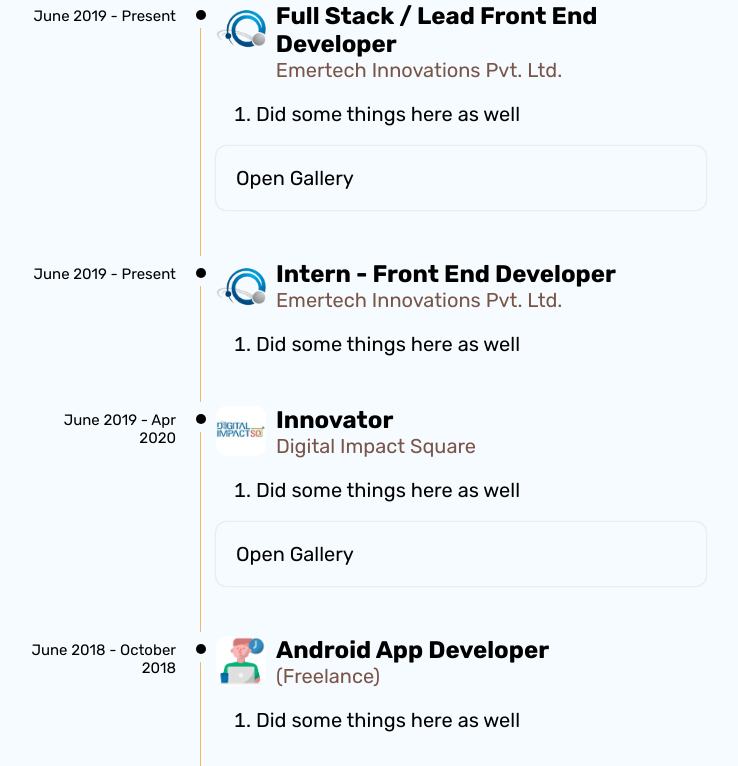
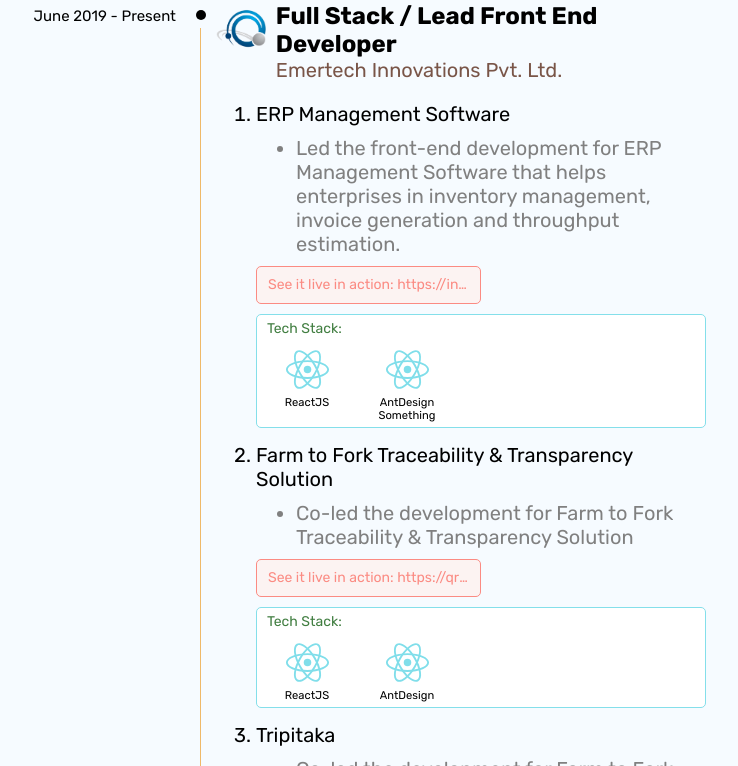
Before and after one commit to AreebKhan619/portfolio-website, a React (Create React App) app: page / in a window 1280 px wide. Shown: the part 1094-1860 px from the top of the page, without its empty margins (274-1012 px from the left). Built offline with nearby package versions, Linux system fonts and the light colour scheme.

Commit message:
Fixed styling. Added sublist capability

```diff
--- a/src/components/shared/Timeline/index.tsx
+++ b/src/components/shared/Timeline/index.tsx
@@ -11,6 +11,20 @@
 interface TimelineProps {
   events: TimelineEventObject[];
 }
+
+interface ExtendedDetails<T> {
+  text: string;
+  subPoints?: string[];
+  link: string;
+  list: T[];
+}
+
+interface IList {
+  icon: any;
+  link: string | null;
+  title: string;
+}
+
 const Timeline: FC<TimelineProps> = ({ events }): JSX.Element => {
   return (
     <TimelineContainer>
@@ -29,6 +43,48 @@
   points,
   gallery,
 }) => {
+  const renderPoint = (
+    point: string | ExtendedDetails<IList>
+  ): string | JSX.Element => {
+    if (typeof point == "string") return point;
+    else if (typeof point == "object") {
+      return (
+        <div className="extended">
+          <div>{point.text}</div>
+          {point.subPoints && (
+            <ul className="subpoints">
+              {point.subPoints.map((_subPt, _idx) => (
+                <li key={_idx}>{_subPt}</li>
+              ))}
+            </ul>
+          )}
+          <div className="supporting-items">
+            <a
+              target={"_blank"}
+              rel={"noreferrer"}
+              href={point.link}
+              className="link"
+            >
+              See it live in action: {point.link}
+            </a>
+            <div className="list">
+              <div style={{ color: "#417e41" }}>Tech Stack:</div>
+              <div className="list-items">
+                {point.list.map(({ icon, link, title }, idx) => (
+                  <div className="item" key={idx}>
+                    <img className="icon" src={icon} alt={title} />
+                    <div className="title">{title}</div>
+                  </div>
+                ))}
+              </div>
+            </div>
+          </div>
+        </div>
+      );
+    }
+    return "";
+  };
+
   return (
     <div
       style={{
@@ -59,7 +115,7 @@
         <section style={{ marginBottom: 50 }}>
           <ol>
             {points?.map((point) => (
-              <li style={{ marginBottom: 15 }}>{point}</li>
+              <li className="point-details">{renderPoint(point)}</li>
             ))}
           </ol>
 
--- a/src/components/shared/Timeline/styled.tsx
+++ b/src/components/shared/Timeline/styled.tsx
@@ -39,6 +39,66 @@
     background: #efb969;
     top: 26px;
   }
+
+  .point-details {
+    margin-bottom: 15px;
+
+    .extended {
+      .subpoints {
+        margin: 10px 0;
+        list-style-type: disc;
+        color: grey;
+      }
+      .supporting-items {
+        font-size: 14px;
+        a.link {
+          color: #fb8b83;
+          margin: 10px 0;
+          background: #fcf3f2;
+          display: inline-block;
+          padding: 4px 11px;
+          border-radius: 5px;
+          border: 1px solid;
+          text-decoration: none;
+
+          display: -webkit-box;
+          -webkit-line-clamp: 1;
+          -webkit-box-orient: vertical;
+          overflow: hidden;
+          line-height: 2;
+          width: 50%;
+          word-break: break-all;
+
+          &:hover {
+            text-decoration: underline;
+          }
+        }
+        .list {
+          padding: 5px 10px;
+          border-radius: 5px;
+          background: white;
+          border: 1px solid #84dfea;
+        }
+        .list-items {
+          display: flex;
+          column-gap: 20px;
+          margin-top: 10px;
+          .item {
+            text-align: center;
+            width: 80px;
+            img.icon {
+              width: 45px;
+              height: 45px;
+              object-fit: cover;
+            }
+            .title {
+              font-size: 0.8em;
+            }
+          }
+        }
+      }
+    }
+  }
 `;
 
 export const Subtitle = styled.div`
--- a/src/pages/experience/index.tsx
+++ b/src/pages/experience/index.tsx
@@ -3,7 +3,13 @@
 import PageTitle from "../../components/shared/PageTitle";
 import Timeline from "../../components/shared/Timeline";
 
-import { CAWStudios, DISQ, Emertech, Freelance } from "../../assets/images";
+import {
+  CAWStudios,
+  DISQ,
+  Emertech,
+  Freelance,
+  ReactJS,
+} from "../../assets/images";
 import { GenericObject } from "../../ts";
 
 const Experience = () => {
@@ -24,7 +30,65 @@
       company: "Emertech Innovations Pvt. Ltd.",
       companyURL: "(External Link Indicator)",
       companyLogo: Emertech,
-      rolesAndResponsibilities: ["Did some things here as well"],
+      rolesAndResponsibilities: [
+        {
+          text: "ERP Management Software",
+          subPoints: [
+            "Led the front-end development for ERP Management Software that helps enterprises in inventory management, invoice generation and throughput estimation.",
+          ],
+          link: "https://invento.agrotrust.io",
+          list: [
+            {
+              icon: ReactJS,
+              link: null,
+              title: "ReactJS",
+            },
+            {
+              icon: ReactJS,
+              link: null,
+              title: "AntDesign Something",
+            },
+          ],
+        },
+        {
+          text: "Farm to Fork Traceability & Transparency Solution",
+          subPoints: [
+            "Co-led the development for Farm to Fork Traceability & Transparency Solution",
+          ],
+          link: "https://qriosity.agrotrust.io/trace/73616879616472692d6661726d737c7c3030303030327c7c3530396535617c7c313034303738",
+          list: [
+            {
+              icon: ReactJS,
+              link: null,
+              title: "ReactJS",
+            },
+            {
+              icon: ReactJS,
+              link: null,
+              title: "AntDesign",
+            },
+          ],
+        },
+        {
+          text: "Tripitaka",
+          subPoints: [
+            "Co-led the development for Farm to Fork Traceability & Transparency Solution",
+          ],
+          link: "https://qriosity.agrotrust.io/trace/73616879616472692d6661726d737c7c3030303030327c7c3530396535617c7c313034303738",
+          list: [
+            {
+              icon: ReactJS,
+              link: null,
+              title: "ReactJS",
+            },
+            {
+              icon: ReactJS,
+              link: null,
+              title: "AntDesign",
+            },
+          ],
+        },
+      ],
       gallery: [],
     },
     {
--- a/src/pages/overview/index.tsx
+++ b/src/pages/overview/index.tsx
@@ -80,27 +80,17 @@
             <StatSubtitle>{Strings.projects}</StatSubtitle>
           </Stat>
         </StatContainerOuter>
-        <div style={{ margin: "20px 0", textAlign: "center" }}>
-          <img style={{ height: 45 }} src={WavyLine} alt={"divider"} />
+        <div className="wavy-line-container">
+          <img src={WavyLine} alt={"divider"} />
         </div>
-        <div id="second_half">
-          <div style={{ margin: "20px 0", display: "flex", columnGap: 10 }}>
-            <div
-              style={{
-                backgroundColor: "black",
-                display: "inline-block",
-                color: "white",
-                alignSelf: "center",
-                padding: "10px 15px",
-                borderRadius: "10px",
-                fontSize: 15,
-              }}
-            >
+        <div id="second-half">
+          <div className="links-container">
+            <div id="resume-link" className="link">
               Download Resume
             </div>
             {links.map((el) => {
               return (
-                <a href={el.url}>
+                <a className="link" href={el.url}>
                   <img style={{ width: 45 }} src={el.imgUri} alt={el.name} />
                 </a>
               );
--- a/src/pages/overview/styled.tsx
+++ b/src/pages/overview/styled.tsx
@@ -11,6 +11,40 @@
 export const LeftPortion = styled.div`
   flex: 50%;
   color: grey;
+
+  .wavy-line-container {
+    margin: 20px 0;
+    text-align: center;
+
+    img {
+      height: 45px;
+    }
+  }
+
+  #second-half .links-container {
+    margin: 20px 0;
+    display: flex;
+    column-gap: 10px;
+
+    #resume-link {
+      background-color: black;
+      display: inline-block;
+      color: white;
+      align-self: center;
+      padding: 10px 15px;
+      border-radius: 10px;
+      font-size: 15px;
+    }
+
+    .link {
+      transition: 0.3s all ease-in-out;
+      cursor: pointer;
+      &:hover {
+        opacity: 0.8;
+        transform: scale(1.05);
+      }
+    }
+  }
 `;
 
 export const RightPortion = styled.div`
```
